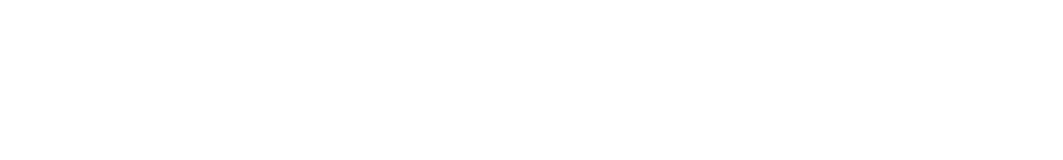
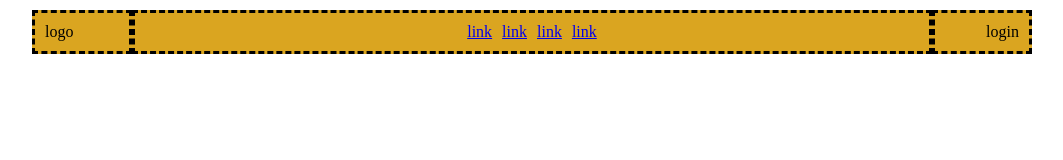
Before and after one commit to AndreaC25/htmlcss-struttura-discord, a plain HTML site: page index.html in a window 1280 px wide. Shown: the whole page, without its empty margins (108-1171 px from the left). Drawn offline with Linux system fonts and the light colour scheme.

Commit message:
Creato Navbar

```diff
--- a/index.html
+++ b/index.html
@@ -4,6 +4,7 @@
     <meta charset="UTF-8">
     <meta name="viewport" content="width=device-width, initial-scale=1.0">
     <title>Struttura Discord</title>
+    <link rel="stylesheet" href="style.css">
 </head>
 
 
@@ -11,6 +12,39 @@
 
 <!--Creazione Nav-->
 
+<nav>
+    <div class="container">
+        <div class="logo">
+                logo
+        </div>
+        <div class="lista">
+            <ul>
+                <li>
+                    <a href="#">link</a>
+                </li>
+
+                <li>
+                    <a href="#">link</a>
+                </li>
+
+                <li>
+                    <a href="#">link</a>
+                </li>
+
+                <li>
+                    <a href="#">link</a>
+                </li>
+
+            </ul>
+        </div>
+        <div class="login">
+            login
+
+        </div>
+    </div>
+</nav>
+
+<!--fine nav-->
 
 
 
--- a/style.css
+++ b/style.css
@@ -3,3 +3,56 @@
     padding: 0;
     box-sizing: border-box;
 }
+
+.container{
+
+    display: flex;
+    max-width: 1000px;
+    margin-left: auto;
+    margin-right: auto;
+
+}
+/*elementi del nav*/
+nav{
+    padding: 10px;
+}
+
+nav .container{
+    display: flex;
+
+    background-color: #DAA520;
+
+}
+
+nav .container > * {
+    border: dashed 3px black;
+    padding: 10px;
+
+}
+
+
+
+.logo{
+    width: 100px;
+
+
+}
+
+.lista{
+    flex-grow: 1;
+}
+
+.lista ul{
+    display: flex;
+    justify-content: center;
+    list-style-type: none;
+    gap: 10px;
+}
+
+.login{
+    width: 100px;
+    text-align: right;
+
+
+}
+/*fine elementi nav*/
```
